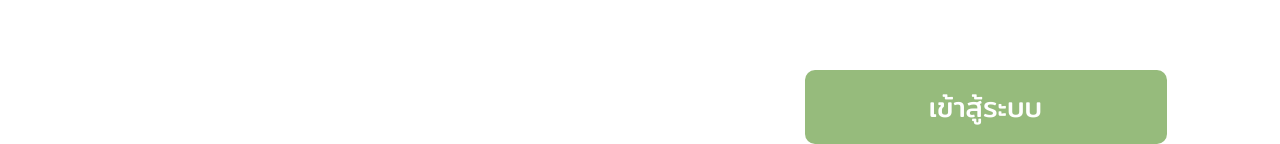
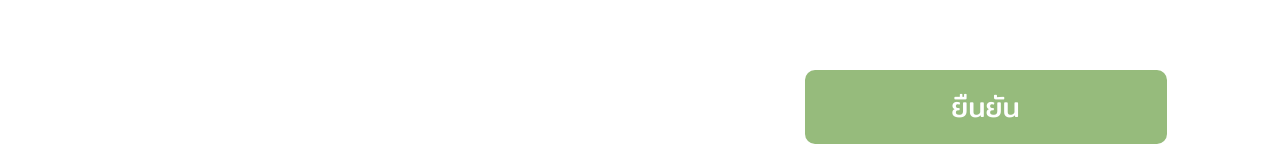
Before and after one commit to taskger/express-react-project, a React (Create React App) app in the folder client/: page / in a window 1280 px wide. Shown: the part 780-924 px from the top of the page. Built offline with nearby package versions, Linux system fonts and the light colour scheme.

Commit message:
update 2/6/24 23.03

```diff
--- a/client/src/components/Admin/Registration/registration.css
+++ b/client/src/components/Admin/Registration/registration.css
@@ -0,0 +1,17 @@
+button.btn{
+  width: 500px;
+  margin-bottom: 50px;
+  border: 3px solid #96BB7C;
+  background-color: rgb(255, 255, 255);
+  color: #96BB7C;
+  transition: background-color 0.3s, color 0.3s; /* Smooth transition effect */
+
+
+}
+button.btn:hover{
+  border: 3px solid #96BB7C;
+  background-color: #96BB7C;
+  color: #ffffff;
+
+
+}
--- a/client/src/components/Login/Login.js
+++ b/client/src/components/Login/Login.js
@@ -78,7 +78,8 @@ const LoginForm = () => {
             </div>
 
             <div >
-                <button className='button-login' onClick={btnLogin}>เข้าสู้ระบบ</button>
+                <button type="submit" className="button-login" onClick={btnLogin}>ยืนยัน</button>
+
             </div>
         </div>
     </div>
--- a/client/src/components/Login/login.css
+++ b/client/src/components/Login/login.css
@@ -62,7 +62,7 @@ div .empty h1{
 
 
 
-.button-login{
+button.button-login{
   width: 362px;
   height: 74px;
   font-size: 28px;
@@ -73,8 +73,13 @@ div .empty h1{
   display: block;
   margin: auto;
   cursor: pointer;
+  transition: background-color 0.3s, color 0.3s; /* Smooth transition effect */
+
 }
-
+button.button-login:hover{
+  background-color: #668154;
+  color: #ffffff;
+}
 .Rabop-font {
   font-size: 64px;
   color: #007E70;
--- a/client/src/index.css
+++ b/client/src/index.css
@@ -1,3 +1,5 @@
+@import url('https://fonts.googleapis.com/css2?family=Mitr:wght@200;300;400;500;600;700&display=swap');
+
 body {
   margin: 0;
   font-family: -apple-system, BlinkMacSystemFont, 'Segoe UI', 'Roboto', 'Oxygen',
```
